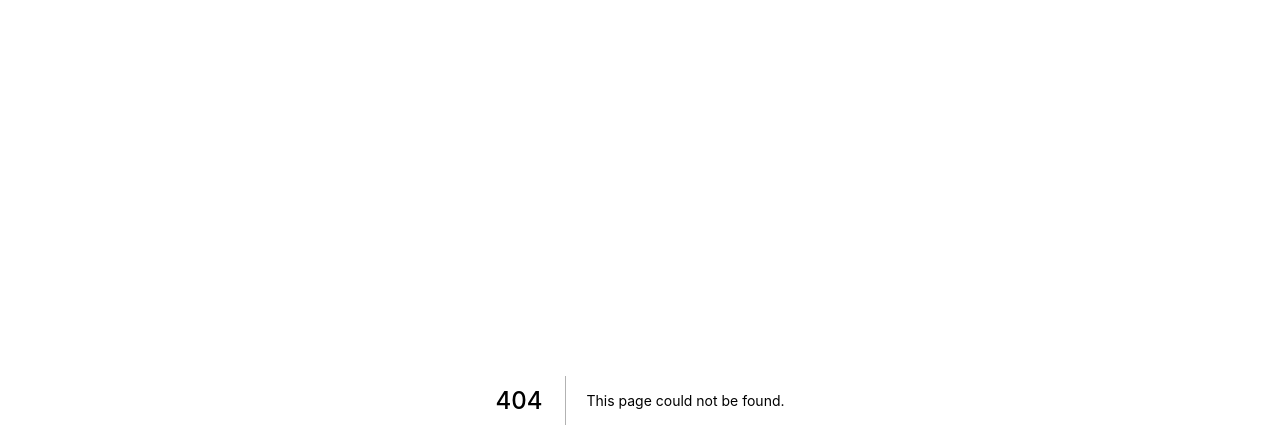
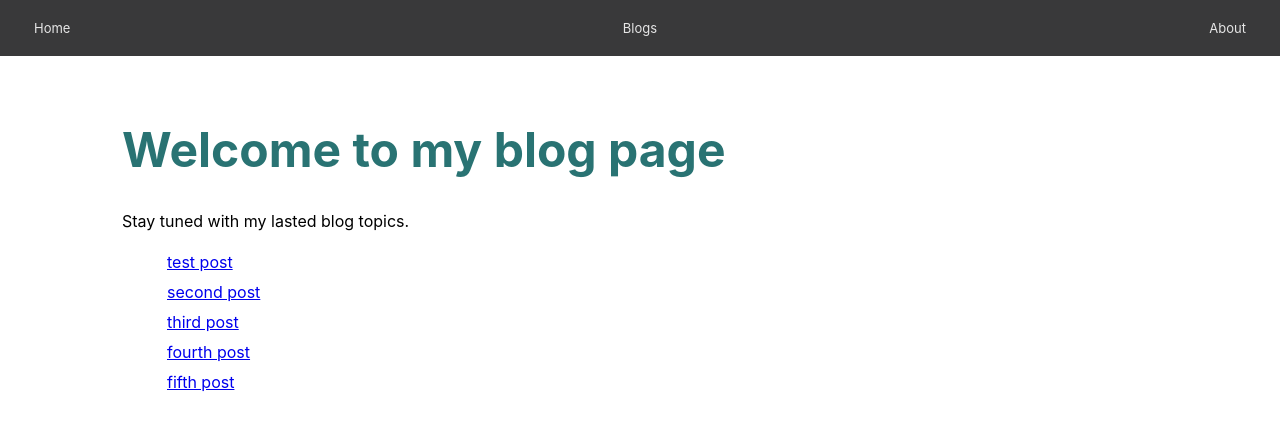
Before and after one commit to tesshuang/learn-next-app, a Next.js app: page /blogs in a window 1280 px wide. Before the commit this address had no page. Shown: the top 448 px of the page. Built offline with nearby package versions, Linux system fonts and the light colour scheme.

Commit message:
Changed blog to blogs component and updated the rest of the pages

```diff
--- a/components/layout.js
+++ b/components/layout.js
@@ -8,7 +8,6 @@ const containerStyle = {
 }
 
 const Layout = (props) => {
-  console.log(props);
   return (
     <div>
       <Nav />
--- a/components/nav.js
+++ b/components/nav.js
@@ -1,13 +1,5 @@
 import React from 'react'
 import Link from 'next/link'
-
-const links = [
-  { href: 'https://zeit.co/now', label: 'ZEIT' },
-  { href: 'https://github.com/zeit/next.js', label: 'GitHub' },
-].map(link => {
-  link.key = `nav-link-${link.href}-${link.label}`
-  return link
-})
 
 const Nav = () => (
   <nav>
@@ -18,8 +10,8 @@ const Nav = () => (
         </Link>
       </li>
       <li>
-        <Link href="/blog">
-          <a>Blog</a>
+        <Link href="/blogs">
+          <a>Blogs </a>
         </Link>
       </li>
       <li>
--- a/pages/blog.js
+++ b/pages/blogs.js
@@ -4,7 +4,7 @@ import posts from '../posts.json';
 import Link from 'next/link';
 import Layout from '../components/layout';
 
-const Blog = () => {
+const Blogs= () => {
   // console.log(Object.entries(posts));
   // const postData = ;
   return (
@@ -54,4 +54,4 @@ const Blog = () => {
 };
 
 
-export default Blog;
+export default Blogs;
```
